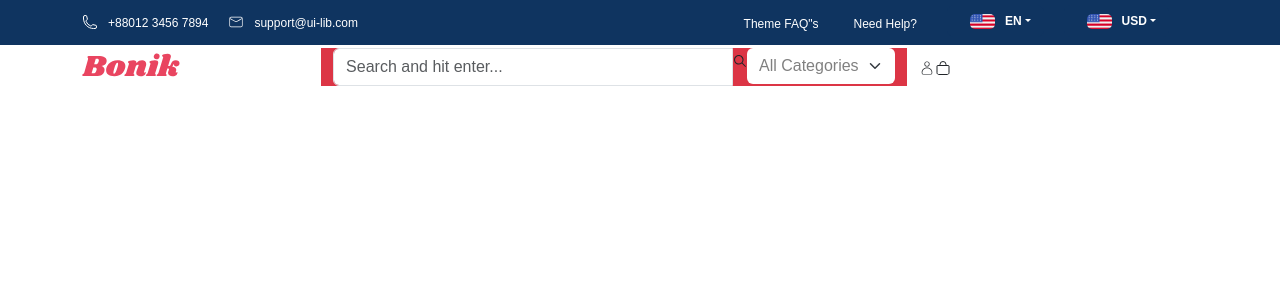
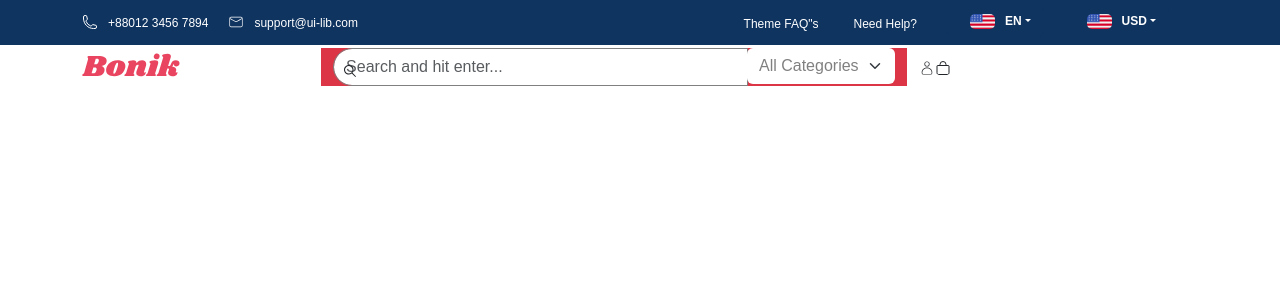
Before and after one commit to Vaishuraju/demo, a React (Create React App) app: page /link1 in a window 1280 px wide. Shown: the top 300 px of the page. Built offline with nearby package versions, Linux system fonts and the light colour scheme.

Commit message:
commit22

```diff
--- a/src/Css-file/Categories1.css
+++ b/src/Css-file/Categories1.css
@@ -1,11 +1,16 @@
-.categories1-input{
-    border-radius: 5px;
-    height: 45px;
+.categories-sub-input{
+    border-color: gray;
+    border-radius: 30px;
+}
+.categories-sub-input:hover{
+    border: 1px solid red;
+    box-shadow: none;
+    border-left: none;
+}
+.categories-sub-input:focus{
+    box-shadow: none;
     outline: none;
-    margin-left: 16px;
-    font-weight: none;
-    font-weight: none;
-    font-family: 'Open Sans', sans-serif;
+    border-color:gray;
 }
 .categories-form{
     border-radius: none;
@@ -22,3 +27,8 @@
 .form-select{
     color: gray;
 }
+.categories-icon{
+    margin: 10px 0px 0px 0px;
+    padding-left: 10px;
+    position:absolute;
+}
--- a/src/Css-file/Homepage.css
+++ b/src/Css-file/Homepage.css
@@ -24,10 +24,6 @@
 .second-input{
     width: 95%;
     padding:10px;
-
-
-}
-.input2{
 
 
 }
```
